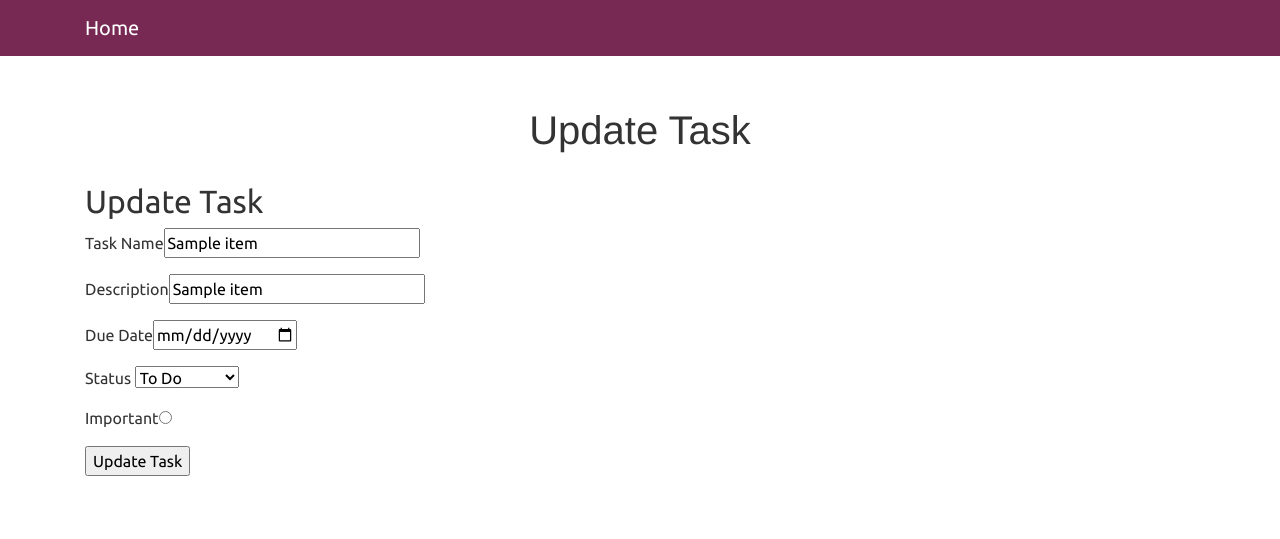
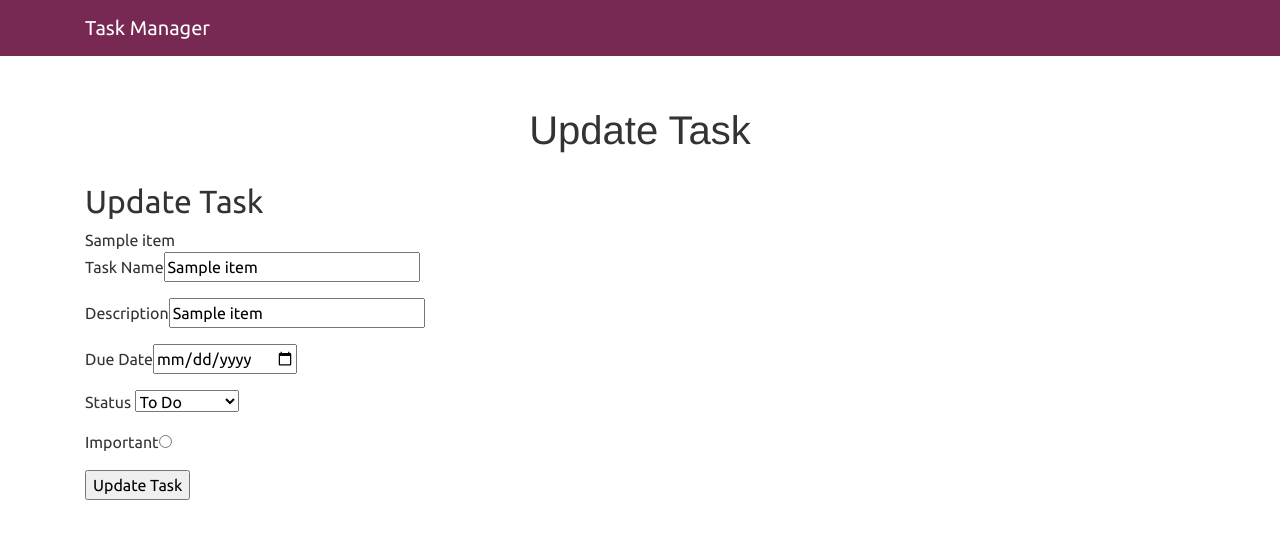
Before and after one commit to hpellis/task_manager_app, a Flask app: page /update/1 in a window 1280 px wide. Shown: the top 539 px of the page. Run offline with Flask 2, Linux system fonts and the light colour scheme; a database or web service that is not in the repository returns one stand-in record (values such as "Sample title"); data that the repository does not hold is empty; some libraries are stand-ins or nearby versions.

Commit message:
update page receiving data

```diff
--- a/engine.py
+++ b/engine.py
@@ -50,6 +50,17 @@ class Task():
         except Exception as e:
             print(e)
 
+
+    def get_single_task(self, task_id):
+        self.task_id=task_id
+        try:
+            query = ''' SELECT * from tasks WHERE task_id = ? '''
+            self.query(query, self.task_id)
+            return self.results
+        except Exception as e:
+            print(e)
+
+
     def create_task(self, title, desc, date_due, imp):
         self.title = title
         self.desc = desc
@@ -59,6 +70,10 @@ class Task():
         self.date_due = datetime.strptime(self.date, format_date)
         self.date_created = datetime.now()
         self.imp = imp
+        if self.imp == "important":
+            self.imp = 1
+        else:
+            self.imp == 0
         try:
             self.connect_db()
             query = ''' INSERT INTO tasks(title, desc, status, date_due, date_created, imp)
@@ -111,6 +126,7 @@ class Task():
             print("Error with API")
 
 
+
 x = Task()
 
 #x.create_task('doctor appointment', 'book appointment', '20/03/2019', "1")
--- a/static/css/main.css
+++ b/static/css/main.css
@@ -7,18 +7,14 @@ h1 {
   padding-bottom: 20px;
 }
 
-#index {
-  text-align: center;
-}
-
 .main p {
   font-family: 'helvetica';
   font-size: 14px;
   text-align: center;
 }
 
-.hazard_count {
-    padding-bottom: 20px;
+#add_new_task {
+    text-align: center;
 }
 
 
@@ -47,12 +43,8 @@ img {
     text-align: center;
 }
 
-#imp {
-    background-color: #ffe2e2;
-}
-
-#hazard h5 {
-    color: #f40707;
+.card-body #imp {
+    background-color: #f7d4d4;
 }
 
 .card-body {
--- a/task_app.py
+++ b/task_app.py
@@ -65,9 +65,9 @@ def update_task(task_id):
     if request.method == 'GET':
         result = x.call_api()
         for item in result:
-            if item[0] == task_id:
-                return item
-        return render_template('update.html', item=item)
+            if item[0] == int(task_id):
+                specific_item=item
+        return render_template('update.html', specific_item=specific_item, task_id=task_id)
 
     if request.method == 'POST':
         title = request.form.get('title')
--- a/templates/add_task.html
+++ b/templates/add_task.html
@@ -1,10 +1,6 @@
 {% extends 'layout.html' %}
 {% block content %}
 
-<head>
-
-
-</head>
 
 <body>
 <main>
--- a/templates/layout.html
+++ b/templates/layout.html
@@ -20,38 +20,27 @@
   <link rel="stylesheet" href="https://bootswatch.com/4/united/bootstrap.min.css">
   <!--css-->
   <link rel="stylesheet" href='{{url_for("static", filename="css/main.css")}}'>
-
   <title>Task Manager</title>
-
-
 </head>
 
 <body>
-
   <header>
     <section id="header">
-
-
         <nav class="navbar navbar-dark bg-dark">
            <div class="container">
         <div>
-         <a class="navbar-brand" href="/">Home</a>
+         <a class="navbar-brand" href="/">Task Manager</a>
              </div>
       </div>
         </nav>
-
-
     </section>
   </header>
 
   <div class="container">
-
     {% block content %}
 
     {% endblock %}
-
   </div>
 
 </body>
-
 </html>
--- a/templates/update.html
+++ b/templates/update.html
@@ -1,31 +1,32 @@
 {% extends 'layout.html' %}
 {% block content %}
 
-<head>
-
-
-</head>
 
 <body>
 <main>
 
 <h1>Update Task</h1>
 
-
 <div><h2>Update Task</h2>
 
 
-  <form action="/update/{{item[0]}}" method="POST">
+{{specific_item}}
 
-  <p>Task Name<input type="text" name="title" value="{{item[1]}}"></p>
 
-  <p>Description<input type="text" name="desc" value="{{item[2]}}"></p>
 
-  <p>Due Date<input type="date" name="date_due" value="{{item[3]}}"></p>
+
+
+  <form action="/update/{{specific_item[0]}}" method="POST">
+
+  <p>Task Name<input type="text" name="title" value="{{specific_item[1]}}"></p>
+
+  <p>Description<input type="text" name="desc" value="{{specific_item[2]}}"></p>
+
+  <p>Due Date<input type="date" name="date_due" value="{{specific_item[4]}}"></p>
 
   <p>Status
 
-  <select>
+  <select name = "status">
   <option value="to do">To Do</option>
   <option value="in progress">In Progress</option>
   <option value="done">Done</option>
@@ -33,9 +34,11 @@
 
   </p>
 
-  <p>Important<input type="radio" name="imp" value="{{item[5]}}"></p>
+  <p>Important<input type="radio" name="imp" value="{{specific_item[6]}}"></p>
 
   <p><input type="submit" value="Update Task" id="update"></p>
+
+
 
   </form>
 
```
Also changed, not shown: templates/index.html (+7 -5 lines), static/database/tasks.db, 1 other file.
